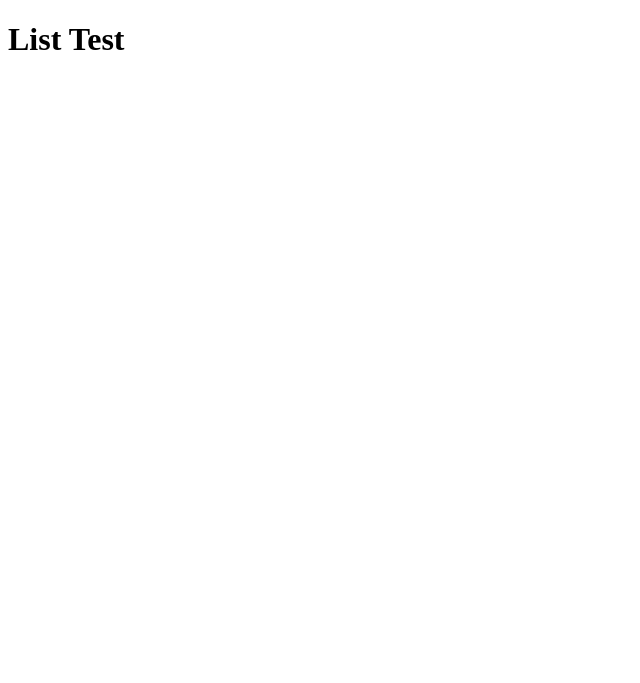
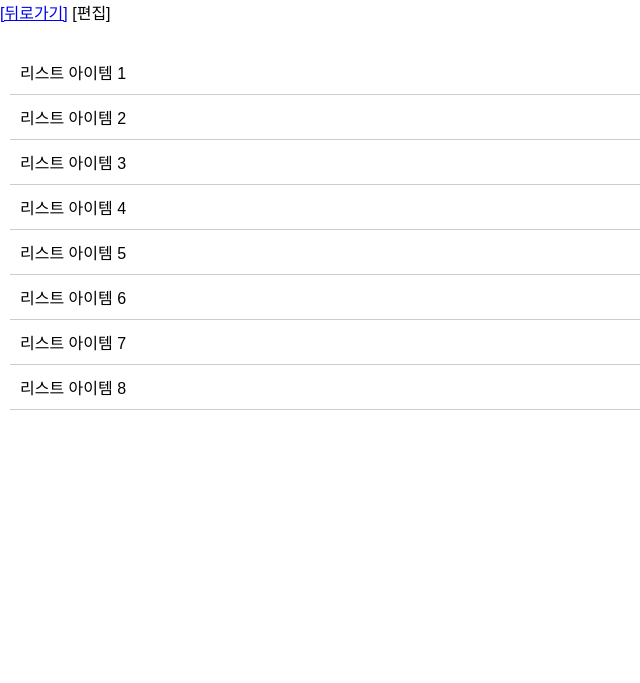
Before and after one commit to softeerbootcamp-3rd/Atcha-FE, a plain HTML site: page list.html in a window 1280 px wide. Shown: the whole page, without its empty margins (0-640 px from the left). Drawn offline with Linux system fonts and the light colour scheme.

Commit message:
🎉[FEAT] : list.css, list.js 추가 및 list 기능과 뒤로가기 기능 구현

```diff
--- /dev/null
+++ b/list.css
@@ -0,0 +1,19 @@
+body {
+    font-family: Arial, sans-serif;
+    margin: 0;
+    padding: 0;
+}
+
+#scrollContainer {
+    height: 400px;
+    overflow-y: auto;
+}
+
+#list {
+    padding: 10px;
+}
+
+.listItem {
+    border-bottom: 1px solid #ccc;
+    padding: 10px;
+}
--- a/list.html
+++ b/list.html
@@ -2,10 +2,18 @@
 <html lang="en">
 <head>
     <meta charset="UTF-8">
+    <meta http-equiv="X-UA-Compatible" content="IE=edge">
     <meta name="viewport" content="width=device-width, initial-scale=1.0">
-    <title>Document</title>
+    <link rel="stylesheet" href="list.css">
 </head>
 <body>
-    <h1>List Test</h1>
+    <div>
+        <a href="#" id="goToMain">[뒤로가기]</a>
+        <span id="edit">[편집]</span>
+    </div>
+    <div id="scrollContainer">
+        <ul id="list"></ul>
+    </div>
+    <script src="list.js"></script>
 </body>
 </html>
--- /dev/null
+++ b/list.js
@@ -0,0 +1,35 @@
+document.addEventListener('DOMContentLoaded', function () {
+    const scrollContainer = document.getElementById('scrollContainer');
+    const list = document.getElementById('list');
+
+    // 가상의 아이템을 생성하여 리스트에 추가
+    for (let i = 1; i <= 50; i++) {
+        const listItem = document.createElement('li');
+        listItem.className = 'listItem';
+        listItem.textContent = '리스트 아이템 ' + i;
+        list.appendChild(listItem);
+    }
+
+    // 스크롤 이벤트 처리
+    // scrollContainer.addEventListener('scroll', function () {
+    //     // 스크롤이 끝까지 도달하면 새로운 아이템을 리스트에 추가
+    //     if (scrollContainer.scrollTop + scrollContainer.clientHeight >= scrollContainer.scrollHeight) {
+    //         for (let i = 51; i <= 100; i++) {
+    //             const listItem = document.createElement('li');
+    //             listItem.className = 'listItem';
+    //             listItem.textContent = '리스트 아이템 ' + i;
+    //             list.appendChild(listItem);
+    //         }
+    //     }
+    // });
+});
+
+document.getElementById('goToMain').addEventListener('click', function() {
+    // Redirect to list.html when [뒤로가기] is clicked
+    window.location.href = 'index.html';
+});
+
+document.getElementById('edit').addEventListener('click', function() {
+    // Redirect to list.html when [뒤로가기] is clicked
+    console.log("Edit!")
+});
```
Also changed, not shown: index.html (+11 -9 lines), script.js (+20 -19 lines).
